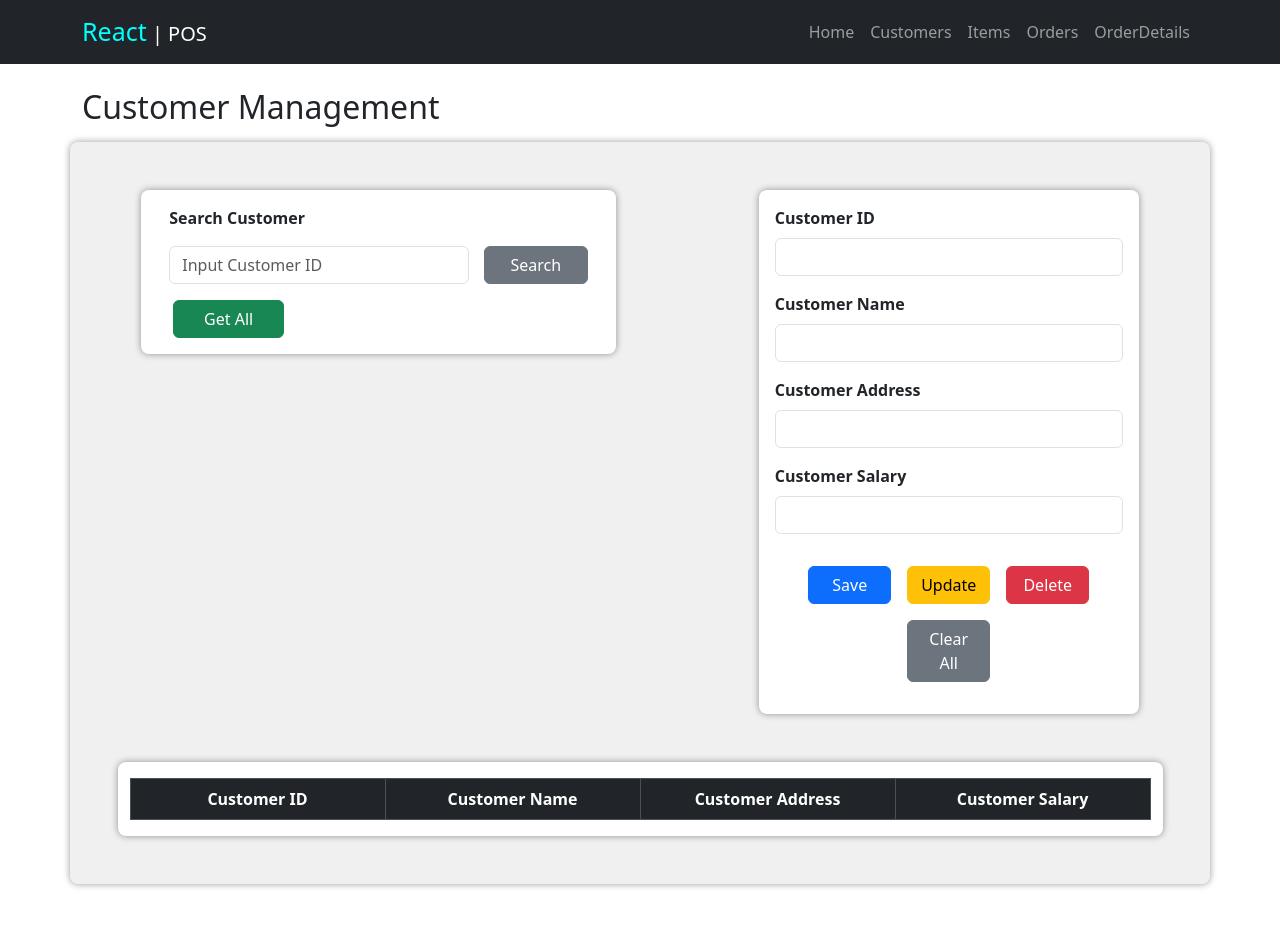
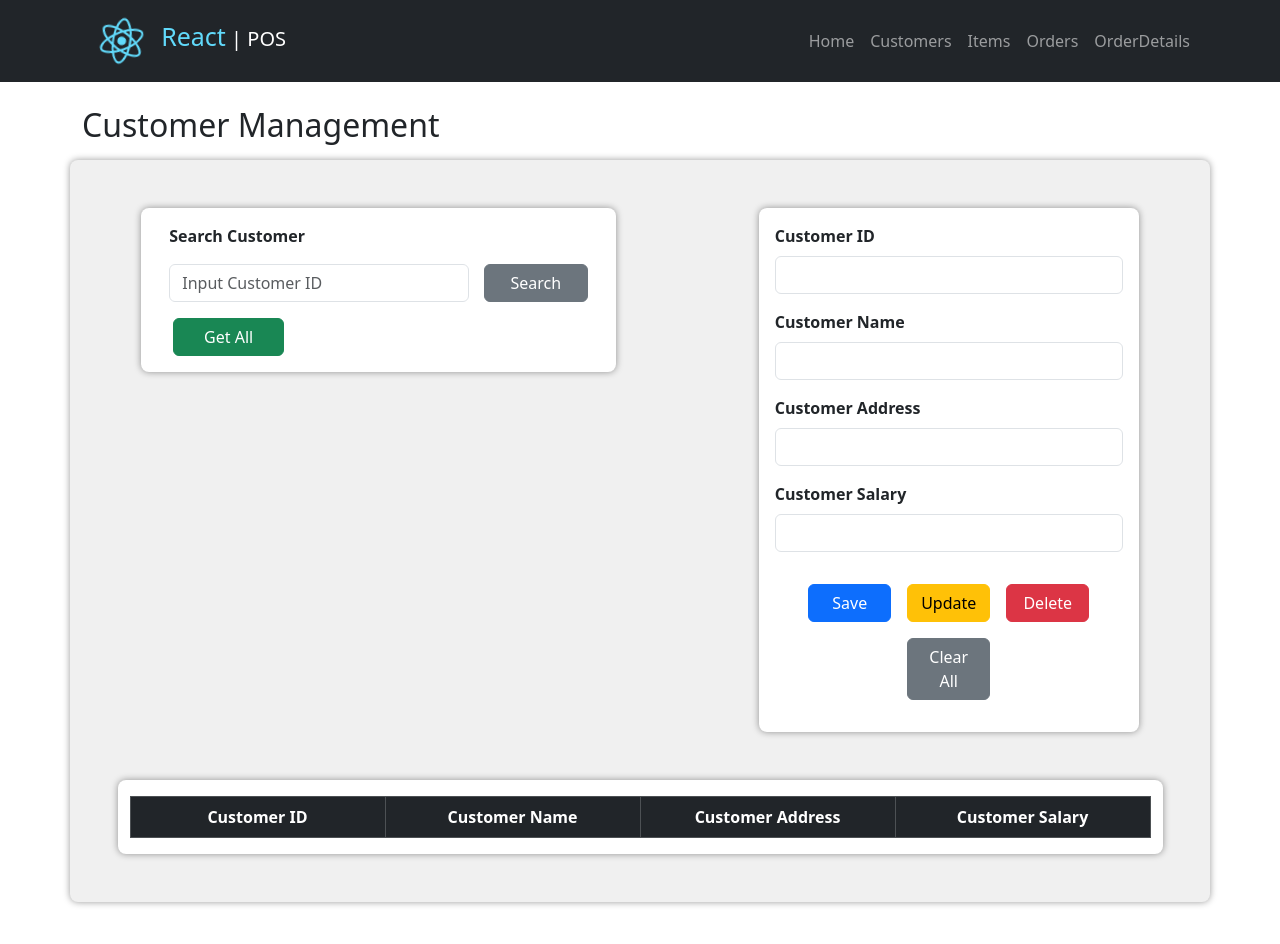
Before and after one commit to Kavithma-Thushal/POS-FrontEnd-React, a React (Create React App) app: page /customer in a window 1280 px wide. Shown: the top 944 px of the page. Built offline with nearby package versions, Linux system fonts and the light colour scheme.

Commit message:
Header Logo Added

```diff
--- a/src/assets/styles/style.css
+++ b/src/assets/styles/style.css
@@ -4,6 +4,26 @@
 }
 
 .navBrand {
-    color: aqua;
+    color: #61dafb;
     font-size: 25px;
 }
+
+.navLogo {
+    height: 7vmin;
+}
+
+@media (prefers-reduced-motion: no-preference) {
+    .navLogo {
+        animation: navLogoSpin infinite 20s linear;
+    }
+}
+
+@keyframes navLogoSpin {
+    from {
+        transform: rotate(0deg);
+    }
+
+    to {
+        transform: rotate(360deg);
+    }
+}
--- a/src/components/Navigation.jsx
+++ b/src/components/Navigation.jsx
@@ -1,10 +1,13 @@
 import { Container, Navbar, Nav } from 'react-bootstrap'
+import '../assets/styles/style.css';
+import logo from '../assets/images/logo.svg';
 
 function Navigation() {
     return (
         <Navbar expand="lg" className="bg-dark navbar-dark">
             <Container>
                 <Navbar.Brand href="#home">
+                    <img src={logo} className='navLogo' />
                     <span className='navBrand'>React</span> | POS
                 </Navbar.Brand>
                 <Navbar.Toggle aria-controls="basic-navbar-nav" />
```
Also changed, not shown: src/assets/images/logo.svg (added).
